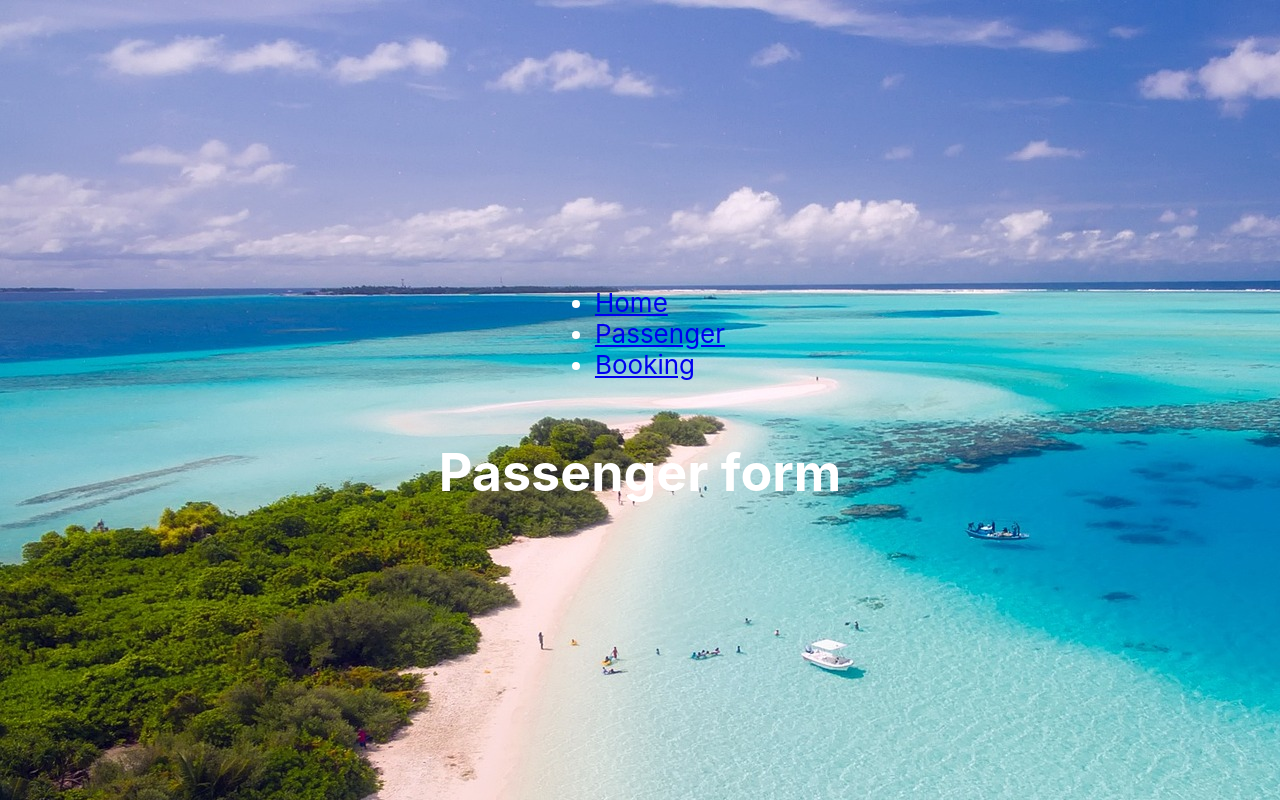
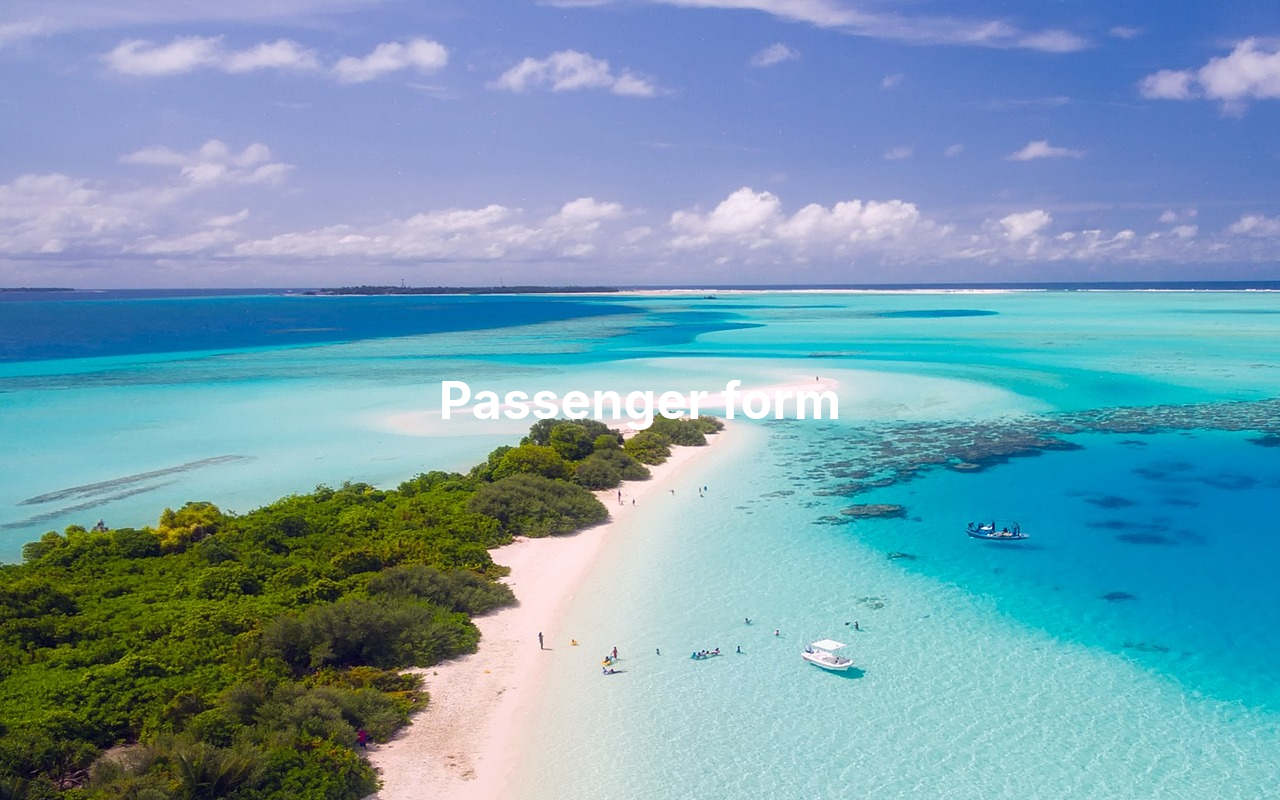
Before and after one commit to franpersanchez/assessment2-front, a React (Create React App) app: page /passenger in a window 1280 px wide. Built offline with nearby package versions, Linux system fonts and the light colour scheme.

Commit message:
functiona

```diff
--- a/src/App.js
+++ b/src/App.js
@@ -11,11 +11,11 @@
       <header className="App-header">
         <BrowserRouter>
           <Routes>
-              <Route path="/" element={<Layout />}>
-              <Route index element={<Home />} />
+
+              <Route path="/" element={<Home />} />
               <Route path="passenger" element={<Passenger />} />
               <Route path="booking" element={<Booking />} />
-            </Route>
+
           </Routes>
         </BrowserRouter>
       </header>
--- a/src/Layout.js
+++ b/src/Layout.js
@@ -2,23 +2,7 @@
 
 const Layout = () => {
   return (
-    <>
-      <nav>
-        <ul>
-          <li>
-            <Link to="/home">Home</Link>
-          </li>
-          <li>
-            <Link to="/passenger">Passenger</Link>
-          </li>
-          <li>
-            <Link to="/booking">Booking</Link>
-          </li>
-        </ul>
-      </nav>
-
-      <Outlet />
-    </>
+    null
   )
 };
 
```
